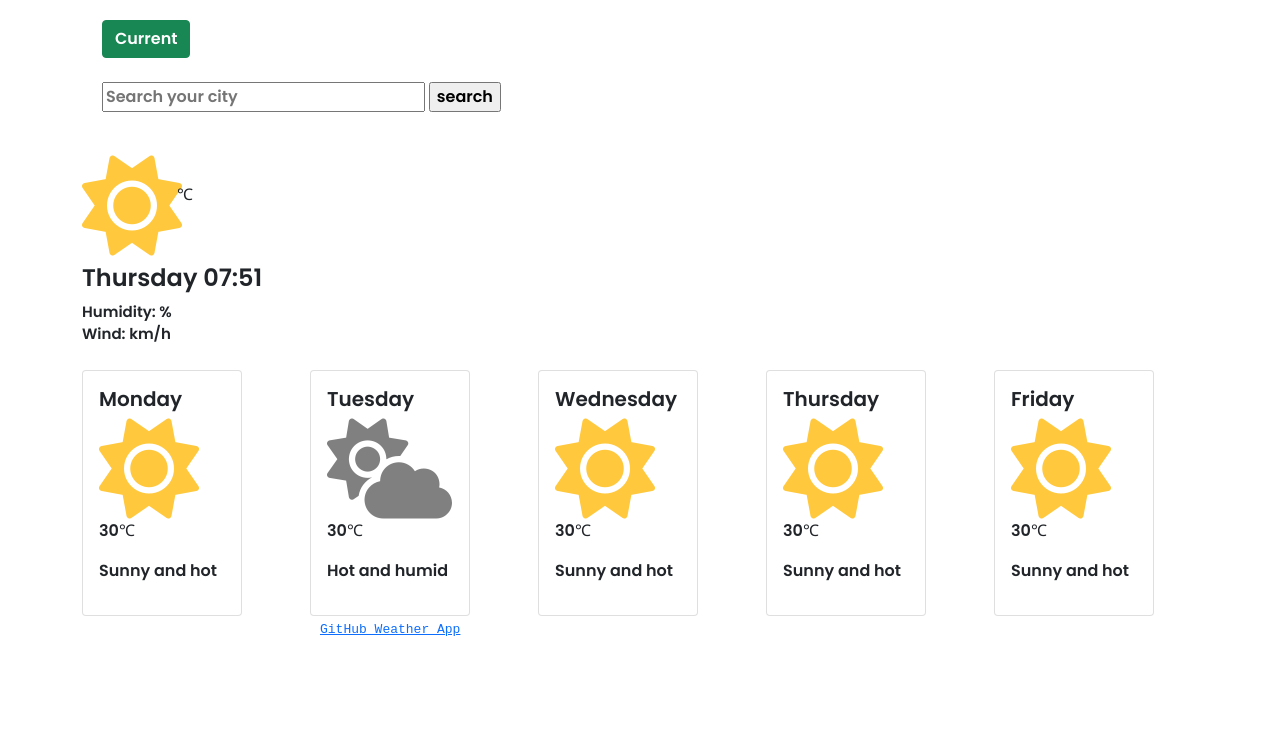
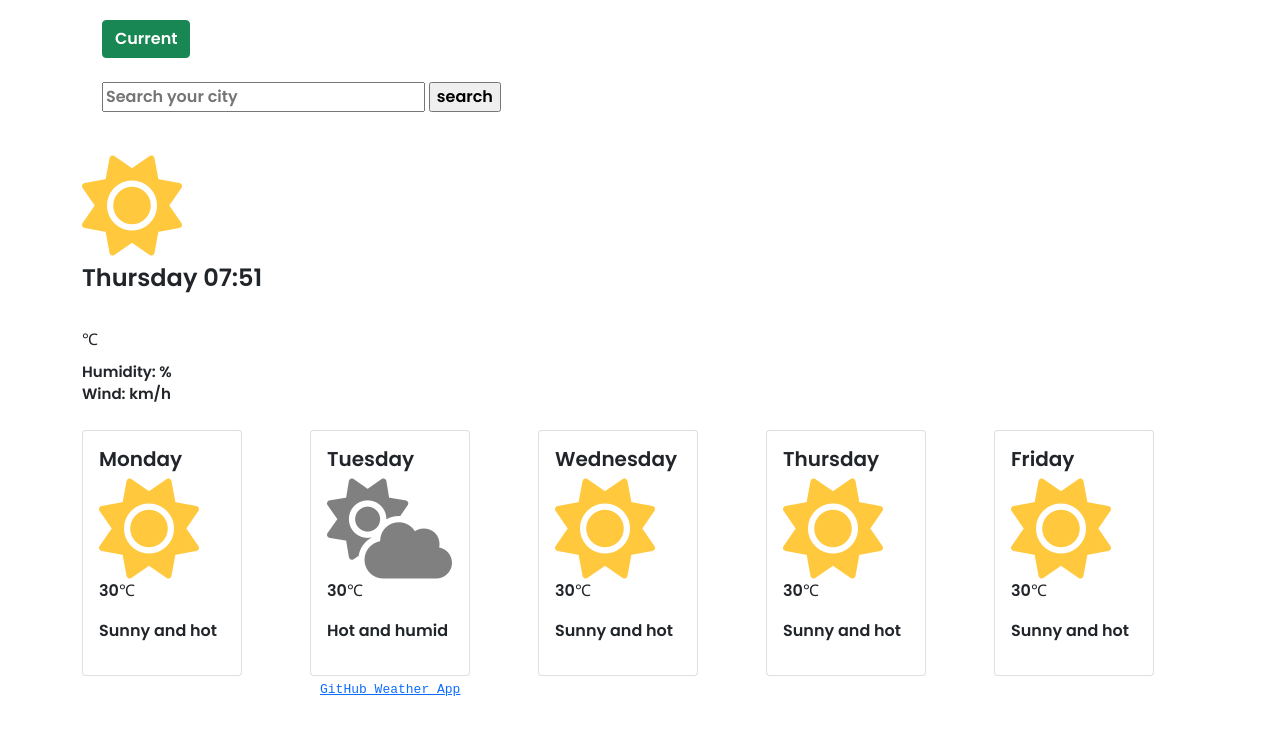
Before and after one commit to frandemp/weather-app, a website built with Parcel: page index.html in a window 1280 px wide. Built offline with nearby package versions, Linux system fonts and the light colour scheme; no server answers.

Commit message:
Update index.html

```diff
--- a/index.html
+++ b/index.html
@@ -54,15 +54,15 @@
 
             <i class="fas fa-sun sunicon"></i>
         </div>
-        <div class="col-1">
+
+        <div class="overview" >
+            <h1 id="city"></h1>
+            <h4 id="day-time"></h4><div class="col-1">
             <span class="currenttemp" id="currenttemp"></span>
             <span class="units">℃</span>
 
 
-        </div>
-        <div class="overview" >
-            <h1 id="city"></h1>
-            <h4 id="day-time"></h4>
+
             <ul>
               <li id="description"> </li>
               <li>
@@ -70,7 +70,7 @@
               <li>
                 Wind: <span id="wind"></span> km/h</li>
             </ul>
-        </div>
+       </div> </div>
     </div>
 
     </br>
```
